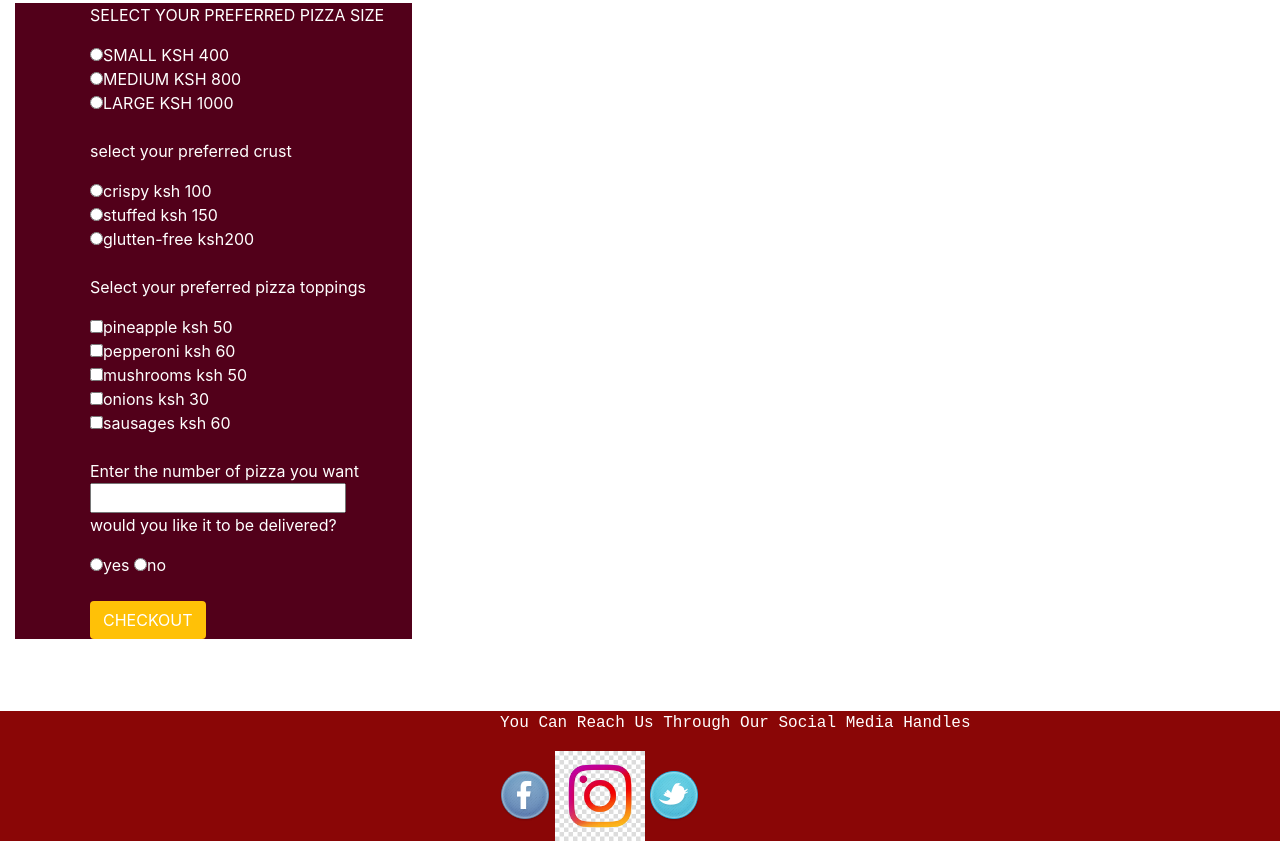
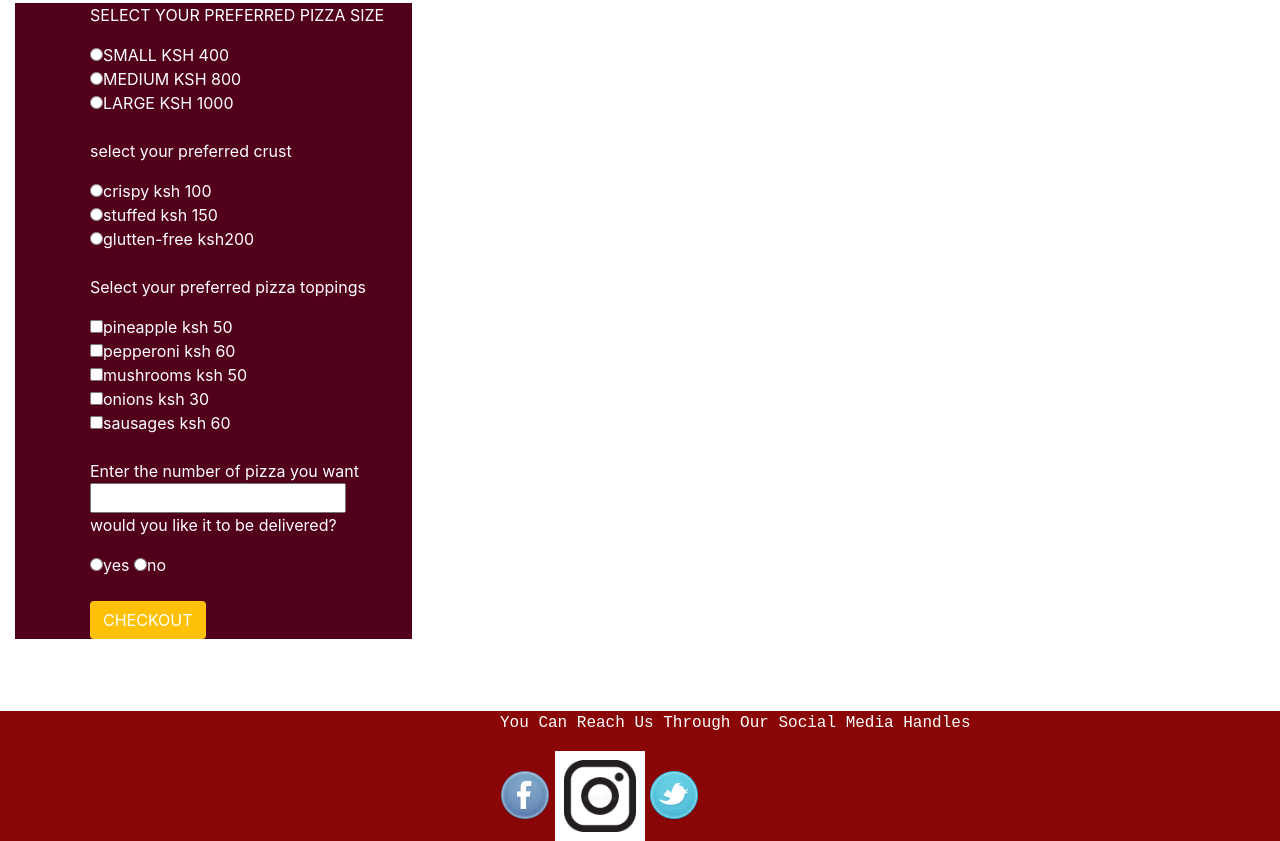
Before and after one commit to Joekahora/jostar-pizzaria, a plain HTML site: page index.html in a window 1280 px wide. Shown: the part 569-1410 px from the top of the page. Drawn offline with nearby package versions, Linux system fonts and the light colour scheme.

Commit message:
Added Instagram icon to foooter

```diff
--- a/index.html
+++ b/index.html
@@ -109,7 +109,7 @@
                 <p>you can reach us through our social media handles</p>
                 <div class="socialicons">
                     <img src="imgs/facebook.png">
-                    <img src="imgs/instagram.jpg" height="90" width="90">
+                    <img src="imgs/insta.jpg" height="90" width="90">
                     <img src="imgs/twitter.png">
                 </div>
             </div>
```
Also changed, not shown: imgs/insta.jpg (added).
